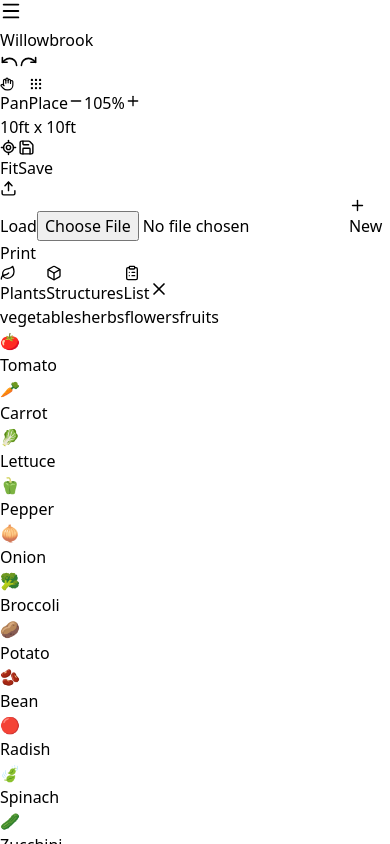
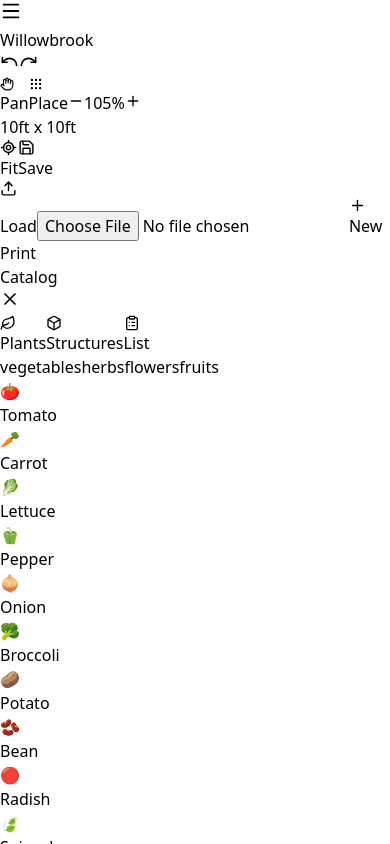
Before and after one commit to Solfood/Willowbrook, a React (Vite) app: page / in a window 390 px wide. Both pictures are taken after a click on the button "Start Planning". Shown: the top 844 px of the page. Built offline with nearby package versions, Linux system fonts and the light colour scheme.

Commit message:
Improve mobile catalog UX with bottom sheet and explicit controls

```diff
--- a/src/components/GardenPlanner.jsx
+++ b/src/components/GardenPlanner.jsx
@@ -727,7 +727,8 @@ export default function GardenPlanner({ width, length, initialItems = [], onNewG
                 </main>
             </div>
 
-            <div className="mobile-controls md:hidden border-t bg-white px-3 py-2 flex items-center justify-between gap-2 print:hidden">
+            <div className="mobile-controls md:hidden border-t bg-white px-3 py-2 flex items-center gap-2 overflow-x-auto print:hidden">
+                <button onClick={() => setIsSidebarOpen(true)} className="p-3 rounded border border-gray-300 text-gray-700">Catalog</button>
                 <button onClick={handleUndo} disabled={currentHistoryIndex <= 0} className="p-3 rounded border border-gray-300 disabled:opacity-30 text-gray-700"><Undo size={18} /></button>
                 <button onClick={handleRedo} disabled={currentHistoryIndex >= history.length - 1} className="p-3 rounded border border-gray-300 disabled:opacity-30 text-gray-700"><Redo size={18} /></button>
                 <button onClick={() => setMode('pan')} className={`px-3 py-3 rounded border text-sm ${mode === 'pan' ? 'bg-stone-900 text-white border-stone-900' : 'bg-white border-gray-300 text-gray-700'}`}><Hand size={14} className="inline mr-1" />Pan</button>
--- a/src/components/Sidebar.jsx
+++ b/src/components/Sidebar.jsx
@@ -25,7 +25,7 @@ export default function Sidebar({ onItemSelect, items = [], isOpen, onClose }) {
             {/* Mobile Overlay */}
             {isOpen && (
                 <div
-                    className="fixed inset-0 bg-black/50 z-20 md:hidden"
+                    className="fixed inset-0 bg-black/45 z-20 md:hidden"
                     onClick={onClose}
                 />
             )}
@@ -33,43 +33,48 @@ export default function Sidebar({ onItemSelect, items = [], isOpen, onClose }) {
             {/* Sidebar Container */}
             <aside className={`
                 bg-white shadow-lg flex flex-col z-30 print:hidden
-                fixed md:static inset-y-0 left-0 w-64 transform transition-transform duration-300 ease-in-out
-                ${isOpen ? 'translate-x-0' : '-translate-x-full md:translate-x-0'}
+                fixed md:static transition-transform duration-300 ease-in-out
+                md:inset-y-0 md:left-0 md:w-64
+                inset-x-0 bottom-0 top-24 rounded-t-2xl md:rounded-none
+                ${isOpen ? 'translate-y-0 md:translate-x-0' : 'translate-y-full md:-translate-x-full md:translate-y-0'}
             `}>
-                <div className="flex border-b relative">
+                <div className="flex md:hidden items-center justify-between px-4 pt-3 pb-2 border-b">
+                    <h2 className="text-sm font-semibold text-gray-800">Catalog</h2>
+                    <button
+                        onClick={onClose}
+                        className="p-2 text-gray-500 rounded hover:bg-gray-100"
+                        aria-label="Close catalog"
+                    >
+                        <X size={20} />
+                    </button>
+                </div>
+
+                <div className="flex border-b">
                     <button
                         onClick={() => setTab('plants')}
-                        className={`flex-1 py-3 text-sm font-medium flex items-center justify-center gap-1 ${tab === 'plants' ? 'text-green-600 border-b-2 border-green-600' : 'text-gray-500 hover:text-gray-700'}`}
+                        className={`flex-1 py-3 text-xs md:text-sm font-medium flex items-center justify-center gap-1 ${tab === 'plants' ? 'text-green-600 border-b-2 border-green-600' : 'text-gray-500 hover:text-gray-700'}`}
                     >
                         <Leaf size={16} /> Plants
                     </button>
                     <button
                         onClick={() => setTab('structures')}
-                        className={`flex-1 py-3 text-sm font-medium flex items-center justify-center gap-1 ${tab === 'structures' ? 'text-amber-600 border-b-2 border-amber-600' : 'text-gray-500 hover:text-gray-700'}`}
+                        className={`flex-1 py-3 text-xs md:text-sm font-medium flex items-center justify-center gap-1 ${tab === 'structures' ? 'text-amber-600 border-b-2 border-amber-600' : 'text-gray-500 hover:text-gray-700'}`}
                     >
                         <Box size={16} /> Structures
                     </button>
                     <button
                         onClick={() => setTab('list')}
-                        className={`flex-1 py-3 text-sm font-medium flex items-center justify-center gap-1 ${tab === 'list' ? 'text-blue-600 border-b-2 border-blue-600' : 'text-gray-500 hover:text-gray-700'}`}
+                        className={`flex-1 py-3 text-xs md:text-sm font-medium flex items-center justify-center gap-1 ${tab === 'list' ? 'text-blue-600 border-b-2 border-blue-600' : 'text-gray-500 hover:text-gray-700'}`}
                     >
                         <ClipboardList size={16} /> List
                     </button>
-
-                    {/* Mobile Close Button */}
-                    <button
-                        onClick={onClose}
-                        className="absolute right-0 top-0 p-2 md:hidden text-gray-500"
-                    >
-                        <X size={20} />
-                    </button>
                 </div>
 
-                <div className="flex-1 overflow-y-auto p-4">
+                <div className="flex-1 overflow-y-auto p-4 pb-28 md:pb-4">
                     {tab === 'plants' && (
                         <>
                             {/* Categories */}
-                            <div className="flex gap-2 mb-4 overflow-x-auto pb-2 scrollbar-thin">
+                            <div className="flex gap-2 mb-4 overflow-x-auto pb-2">
                                 {Object.keys(PLANT_CATEGORIES).map(cat => (
                                     <button
                                         key={cat}
@@ -82,7 +87,7 @@ export default function Sidebar({ onItemSelect, items = [], isOpen, onClose }) {
                             </div>
 
                             {/* Grid */}
-                            <div className="grid grid-cols-2 gap-3">
+                            <div className="grid grid-cols-2 md:grid-cols-2 gap-3">
                                 {PLANT_CATEGORIES[subCat].map(plant => (
                                     <div
                                         key={plant.id}
```
